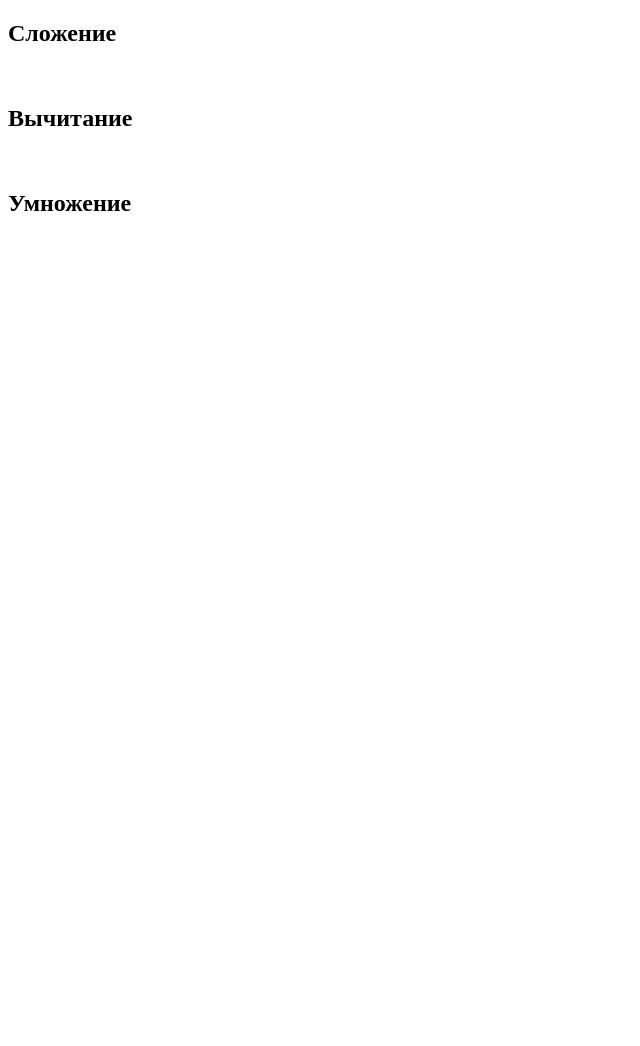
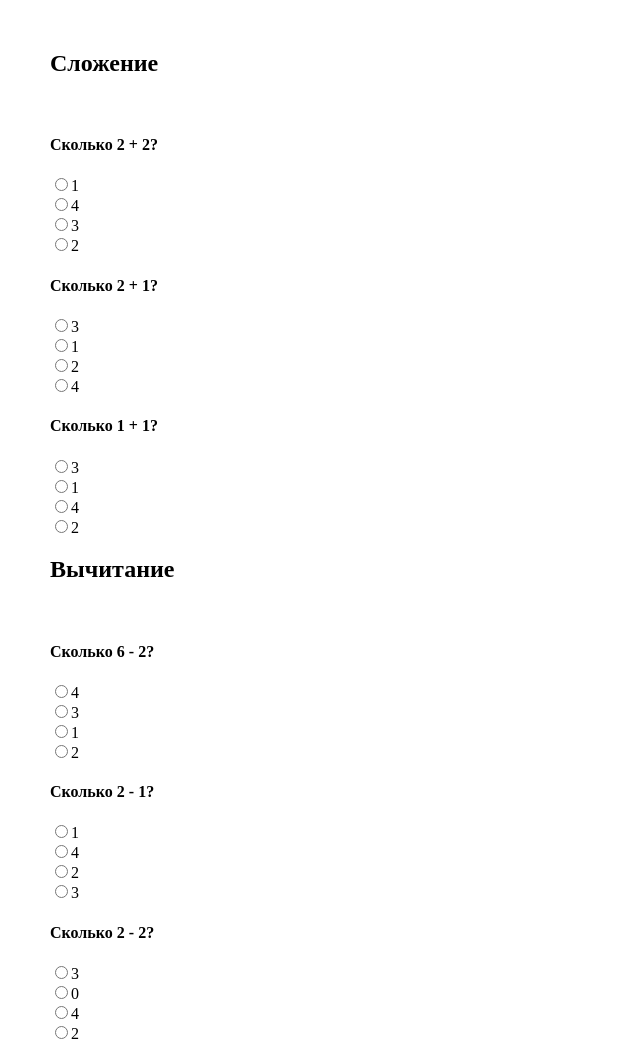
Before and after one commit to w8DREAD/courseOfStudy, a website: page index.html in a window 1280 px wide. Shown: the top 1046 px of the page, without its empty margins (0-640 px from the left). Before the commit the page ends 800 px from the top, so only its background shows below. Drawn offline with Linux system fonts and the light colour scheme.

Commit message:
complete

```diff
--- a/index.html
+++ b/index.html
@@ -5,8 +5,11 @@
     <title>Title</title>
 
 </head>
-<body>
+<body style="margin: 50px">
+<form id="form">
 
+</form>
     <script src="script.js"></script>
+<button type="button" onclick="calc()" style="width: 120px; height: 60px; font-size: 20px; margin-top: 20px">Результат</button>
 </body>
 </html>
--- a/script.js
+++ b/script.js
@@ -65,48 +65,109 @@ var course =
 
     };
 
+var i = 0,
+    score,
+    arrHTML;
+
+function test() {
+    var valueId = 0;
+    for (key in course) {
+
+            let div = document.createElement('div'),
+            myForm = document.getElementById('form');
 
 
+        div.id = "id_" + i;
+        div.insertAdjacentHTML("beforeend", `<h2>${(course[key].theme)}</h2></br>`);
 
-function answer(id) {
+        for (arrQuest = 0; arrQuest < course[key].quests.length; arrQuest++) {
 
-    let myDiv = document.getElementById(id);
+            div.insertAdjacentHTML("beforeend", `<h4>${(course[key].quests[arrQuest].quest)}</h4>`);
+            myForm.insertAdjacentElement("beforeend", div);
 
-    lab = document.createElement('label');
-    lab.innerHTML = `<input type="radio" name="myname" value="0">Гоша`;
-    myDiv.insertAdjacentElement("beforeend", lab);
-    myDiv.insertAdjacentHTML("beforeend", `</br>`);
+
+            if (Array.isArray(course[key].quests[arrQuest].rightAnswer)) {
+
+                let myDiv = document.getElementById("id_" + i);
+
+                point('checkbox', 'checks' + valueId, arrQuest, myDiv);
+                for (htmlarr of arrHTML.sort(arrRandom)) {
+                    myDiv.insertAdjacentElement("beforeend", htmlarr);
+                    myDiv.insertAdjacentHTML("beforeend", `</br>`);
+                }
+
+            } else {
+
+                let myDiv = document.getElementById("id_" + i);
+                point('radio', 'myname' + valueId, arrQuest, myDiv);
+
+                for (htmlarr of arrHTML.sort(arrRandom)) {
+                    myDiv.insertAdjacentElement("beforeend", htmlarr);
+                    myDiv.insertAdjacentHTML("beforeend", `</br>`);
+                }
+            }
+            valueId++
+        }
+        i++;
+    }
 }
 
-function theme(id) {
+function point (type, myName, arrQuest) {
 
-    for (key in course) {
+    arrHTML = [];
 
-        let div = document.createElement('div');
+    if (course[key].quests[arrQuest].rightAnswer) {
 
-        div.id = id;
-        div.innerHTML = `<h2>${(course[key].theme)}</h2></br>`;
-        document.body.appendChild(div);
-}
+        score = 1;
+
+        for (let i = 0; i < course[key].quests[arrQuest].rightAnswer.length; i++) {
+            lab = document.createElement('label');
+            lab.innerHTML = `<input type=${type} name=${myName} value=${score}>${((course[key].quests[arrQuest].rightAnswer[i]))}`;
+            arrHTML.push(lab);
+        }
+    }
+
+        score = 0;
+
+        for (let i = 0; i < course[key].quests[arrQuest].wrongAnswer.length; i++) {
+            lab = document.createElement('label');
+            lab.innerHTML = `<input type=${type} name=${myName} value=${score}>${((course[key].quests[arrQuest].wrongAnswer[i]))}`;
+            arrHTML.push(lab);
+        }
 }
 
-theme(123);
-
-for (key in course) {
-    console.log(course[key])
-}
+function arrRandom() {
+    return Math.random() - 0.5;
+};
 
 
-//course.themeMultiple.quests[2].rightAnswer
+test();
 
-    // calc.onclick = function(){
-//     let myForm = this.form,
-//         chbx = myForm['precipitation'],
-//         chbxSum = 0;
-//     for(var i = 0; i < chbx.length; i++){
-//         if(chbx[i].checked) {
-//             chbxSum += +chbx[i].value;
-//         }
-//     }
-//     myForm.result.value = +myForm.myname.value + +myForm.street.value + chbxSum;
-// }
+function calc () {
+
+    var result = 0,
+        allChecked = 0,
+        allTag = document.getElementsByTagName('input');
+
+    for (let i = 0; i < allTag.length; i++) {
+
+        var checks = document.getElementsByName('checks' + i);
+
+        if (checks.length > 0) {
+            allChecked = 0;
+            for (let i = 0; i < checks.length; i++) {
+                if (checks[i].checked == true) {
+            allChecked++
+        }
+    }
+}
+        if (allTag[i].checked)
+            if (allChecked <= 2)
+        result += +allTag[i].value;
+    }
+alert(`Вы дали правильных ответов ${result}`);
+};
+
+var checks = document.getElementsByName('checks' + i);
+
+console.log(checks);
```
